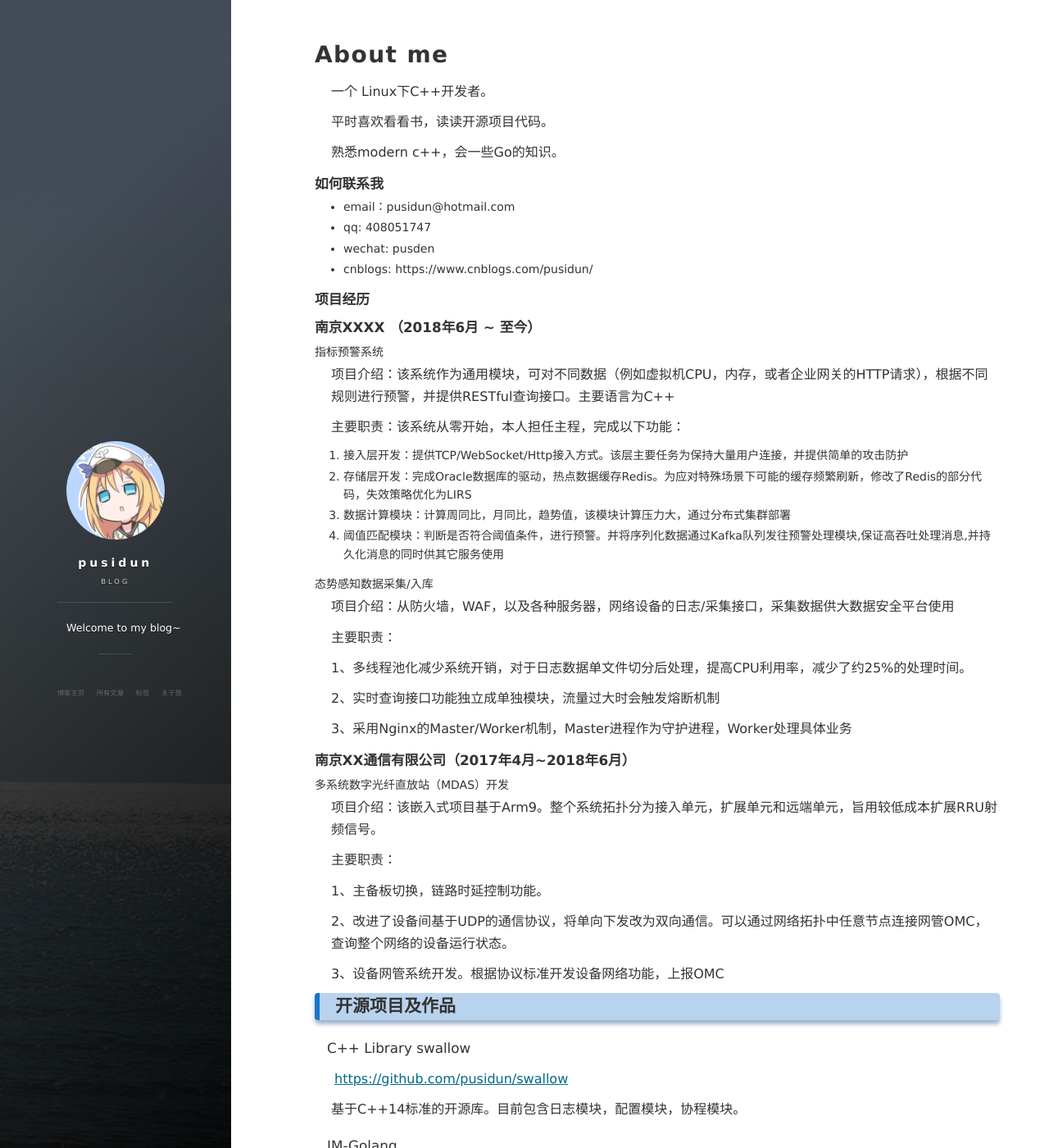
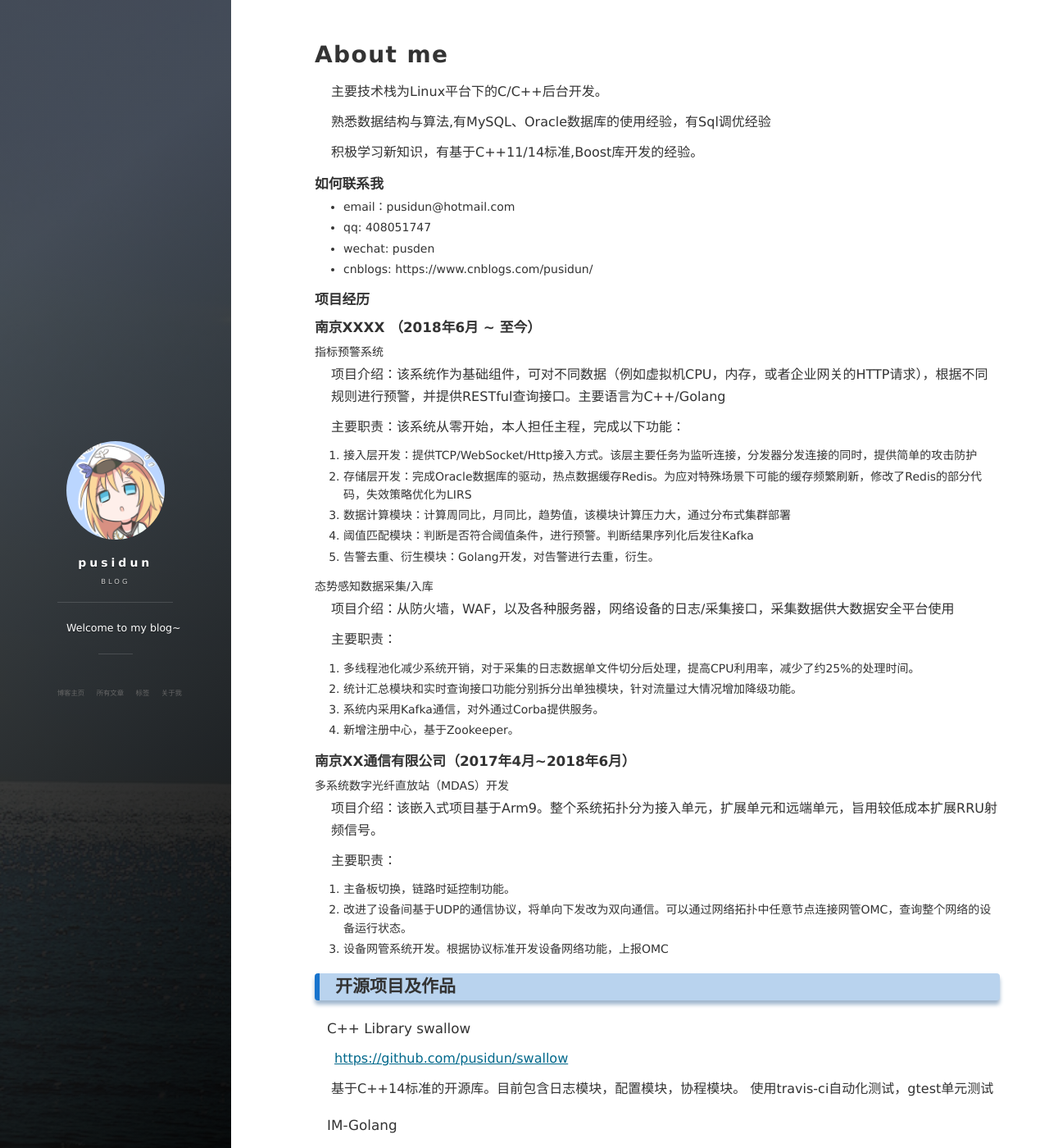
Before and after one commit to pusidun/pusidun.github.io, a Jekyll site: the page built from about.md, in a window 1280 px wide and 1400 px high. Shown: the whole window at 82% size. Built offline with Jekyll 4.4.1, drawn with Linux system fonts in a browser that asks for light colours; nearby versions of some CDN libraries; comment, search, counter and statistics services are not loaded.

Commit message:
Update about.md

```diff
--- a/about.md
+++ b/about.md
@@ -3,11 +3,11 @@ layout: page
 title: About me
 ---
 
-一个 Linux下C++开发者。
+主要技术栈为Linux平台下的C/C++后台开发。
 
-平时喜欢看看书，读读开源项目代码。
+熟悉数据结构与算法,有MySQL、Oracle数据库的使用经验，有Sql调优经验
 
-熟悉modern c++，会一些Go的知识。
+积极学习新知识，有基于C++11/14标准,Boost库开发的经验。
 
 
 ### 如何联系我
@@ -23,14 +23,15 @@ title: About me
 
 ##### 指标预警系统
 
-项目介绍：该系统作为通用模块，可对不同数据（例如虚拟机CPU，内存，或者企业网关的HTTP请求），根据不同规则进行预警，并提供RESTful查询接口。主要语言为C++
+项目介绍：该系统作为基础组件，可对不同数据（例如虚拟机CPU，内存，或者企业网关的HTTP请求），根据不同规则进行预警，并提供RESTful查询接口。主要语言为C++/Golang
 
 主要职责：该系统从零开始，本人担任主程，完成以下功能：
 
-1. 接入层开发：提供TCP/WebSocket/Http接入方式。该层主要任务为保持大量用户连接，并提供简单的攻击防护
+1. 接入层开发：提供TCP/WebSocket/Http接入方式。该层主要任务为监听连接，分发器分发连接的同时，提供简单的攻击防护
 2. 存储层开发：完成Oracle数据库的驱动，热点数据缓存Redis。为应对特殊场景下可能的缓存频繁刷新，修改了Redis的部分代码，失效策略优化为LIRS
 3. 数据计算模块：计算周同比，月同比，趋势值，该模块计算压力大，通过分布式集群部署
-4. 阈值匹配模块：判断是否符合阈值条件，进行预警。并将序列化数据通过Kafka队列发往预警处理模块,保证高吞吐处理消息,并持久化消息的同时供其它服务使用
+4. 阈值匹配模块：判断是否符合阈值条件，进行预警。判断结果序列化后发往Kafka
+5. 告警去重、衍生模块：Golang开发，对告警进行去重，衍生。
 
 ##### 态势感知数据采集/入库
 
@@ -38,11 +39,10 @@ title: About me
 
 主要职责：
 
-1、多线程池化减少系统开销，对于日志数据单文件切分后处理，提高CPU利用率，减少了约25%的处理时间。
-
-2、实时查询接口功能独立成单独模块，流量过大时会触发熔断机制
-
-3、采用Nginx的Master/Worker机制，Master进程作为守护进程，Worker处理具体业务
+1. 多线程池化减少系统开销，对于采集的日志数据单文件切分后处理，提高CPU利用率，减少了约25%的处理时间。
+2. 统计汇总模块和实时查询接口功能分别拆分出单独模块，针对流量过大情况增加降级功能。
+3. 系统内采用Kafka通信，对外通过Corba提供服务。
+4. 新增注册中心，基于Zookeeper。
 
 ### 南京XX通信有限公司（2017年4月~2018年6月）
 
@@ -52,11 +52,9 @@ title: About me
 
 主要职责：
 
-1、主备板切换，链路时延控制功能。
-
-2、改进了设备间基于UDP的通信协议，将单向下发改为双向通信。可以通过网络拓扑中任意节点连接网管OMC，查询整个网络的设备运行状态。
-
-3、设备网管系统开发。根据协议标准开发设备网络功能，上报OMC
+1. 主备板切换，链路时延控制功能。
+2. 改进了设备间基于UDP的通信协议，将单向下发改为双向通信。可以通过网络拓扑中任意节点连接网管OMC，查询整个网络的设备运行状态。
+3. 设备网管系统开发。根据协议标准开发设备网络功能，上报OMC
 
 ## 开源项目及作品
 
@@ -65,6 +63,7 @@ title: About me
 <https://github.com/pusidun/swallow>
 
 基于C++14标准的开源库。目前包含日志模块，配置模块，协程模块。
+使用travis-ci自动化测试，gtest单元测试
 
 #### IM-Golang
 
```
